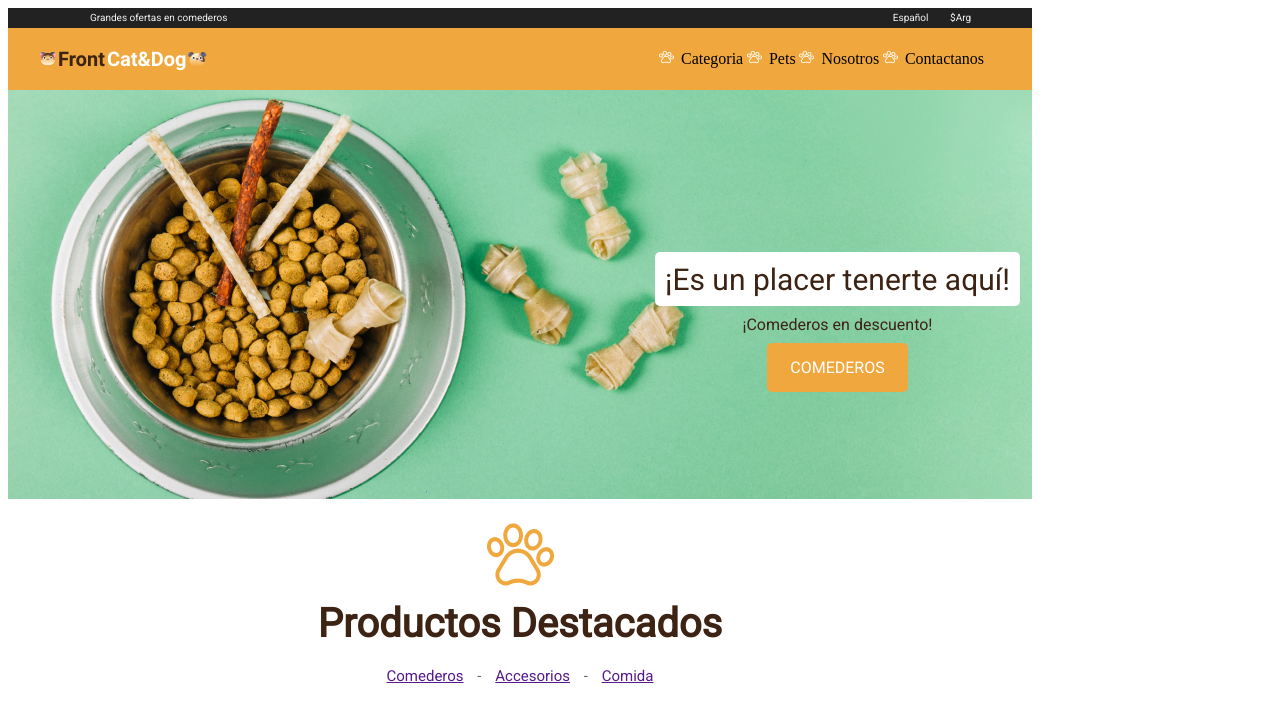
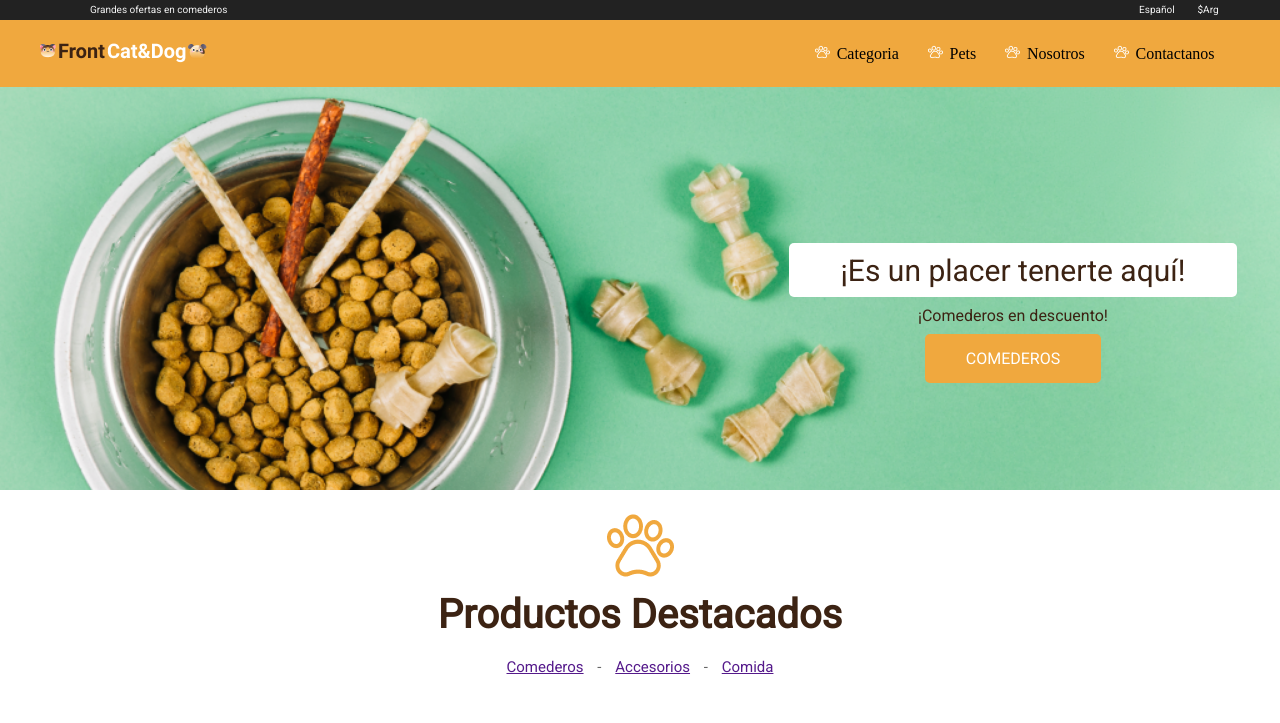
Before and after one commit to nikoam3/Front_End_1, a plain HTML site: page Trabajo Integrador/index.html in a window 1280 px wide. Shown: the top 723 px of the page. Drawn offline with Linux system fonts and the light colour scheme; files whose address does not match are found by name.

Commit message:
mejoras en header y primer section de main

```diff
--- a/Trabajo Integrador/css/style.css
+++ b/Trabajo Integrador/css/style.css
@@ -1,22 +1,33 @@
-body{width: 1024px}
-header{width: 1024px}
-h1 {z-index:-1}
+*{
+  margin: 0;
+  padding: 0;
+}
+body{
+    width: 100vw;
+    margin: 1px 8px 1px 8px;
+    margin: 0
+}
+h1 {
+    z-index:-1;
+    position: absolute;
+}
+/*header{width: 1024px}
 main{width: 1024px}
-footer{width: 1024px}
+footer{width: 1024px}*/
 body header section.primer {
     display: flex;
-    flex-direction: row;
+    justify-content: space-between;
     align-items: center;
     background-color: #222222;
-    height: 20px;
+    /*height: 20px;
+    height: 3vh;*/
+    padding: 4px 50px 4px 90px;
 }
 body header section.primer span{
-    position: absolute;
-    width: 138px;
-    /*top: 4px;
-    height: 12px;*/
+    /*width: 138px;
     left: 90px;
-    /*left: 15%;*/
+    width: 13vw;
+    left: 10vw;*/
     font-family: 'Roboto';
     font-weight: 400;
     font-size: 10px;
@@ -24,21 +35,15 @@ body header section.primer span{
     color: #F3F3F3;
 }
 body header section.primer nav{
-    position: absolute;
-    /*width: 15%;
-    top: 4px;
-    height: 12px;
-    left: calc(50% - 36px/2 + 388px);
-    right: 10%;*/
-    left: 882px;
-    width: 100px;
+    /*right: 12.5vw;*/
+    width: 8vw;
 }
 body header section.primer nav ul{
     display: flex;
-    flex-direction: row;
     justify-content: space-around;
+    flex-wrap: wrap;
     list-style: none;
-    padding: 0;
+    /*gap: 10px;*/
     font-family: 'Roboto';
     font-weight: 400;
     font-size: 10px;
@@ -47,46 +52,70 @@ body header section.primer nav ul{
 }
 body header section.segundo{
     display: flex;
-    height: 62px;
-    flex-direction: row;
+    justify-content: space-between;
     align-items: center;
+    /*height: 62px;
+    height: 10vh;*/
+    padding: 20px 40px 20px 40px;
     background-color: #F0A83E;
 }
 body header section.segundo a{
-    position: absolute;
+    /*position: absolute;
     width: 166.38px;
+    left: 40px
+    width: 16.24vw;
     height: 23px;
-    left: 40px;
+    left: 3.9vw;*/
+}
+body header section.segundo a img{
+    /*width: 100%;
+    height: 100%;*/
 }
 body header section.segundo nav{
-    position: absolute;
+    /*position: absolute;
     width: 343px;
-    left: 641px
+    right: 40px;*/
+    width: 33.49vw;
+    /*right: 5vw*/
 }
 body header section.segundo nav ul{
     display: flex;
     list-style-image: url('img/pawprint.png');
-    justify-content: space-between;
+    justify-content: space-around;
+    flex-wrap: wrap;
 }
 body main section.primera{
-    height: 409px;
-    display: flex;
+    /*height: 50vh*/
+    /*min-height: 400px;*/
+    padding: 156px 5vw 107px 63.28vw;
+    background-image: url('../img/bowl-and-pet-daities-on-green-background\ 1.png');
+    background-repeat: no-repeat;
+    background-size: cover;
+    /*display: flex;
     justify-content: flex-end;
-    align-items: flex-end;
+    align-items: flex-end;*/
+}
+body main section.primera img{
+    /*width: 100vw;
+    height: 409px
+    height: 50vh*/
 }
 body main section.primera div{
-    position: absolute;
+    /*position: absolute;
+    right: 5vh;
+    margin-right: 12px;
+    margin-bottom: 107px;*/
     display: flex;
     flex-direction: column;
     align-items: center;
     justify-content: space-between;
-    width: 365px;
+    /*width: 365px;
+    width: 35vw;*/
     height: 140px;
-    margin-right: 12px;
-    margin-bottom: 107px;
 }
 body main section.primera div span.placer{
-    width: 365px;
+    /*width: 365px;*/
+    width: 35vw;
     height: 54px;
     padding-top: 10px;
     box-sizing: border-box;
@@ -108,7 +137,8 @@ body main section.primera div span.comederos{
     color: #3C2313;
 }
 body main section.primera div button{
-    width: 141px;
+    /*width: 141px;*/
+    width: 13.76vw;
     height: 49px;
     background: #F0A83E;
     border-radius: 5px;
--- a/Trabajo Integrador/index.html
+++ b/Trabajo Integrador/index.html
@@ -38,7 +38,7 @@
 
     <main>
         <section class="primera" >
-            <img src="img/bowl-and-pet-daities-on-green-background 1.png" alt="Background">
+            <!--<img src="img/bowl-and-pet-daities-on-green-background 1.png" alt="Background">-->
             <div>
                 <span class="placer">¡Es un placer tenerte aquí!</span>
                 <span class="comederos">¡Comederos en descuento!</span>
```
